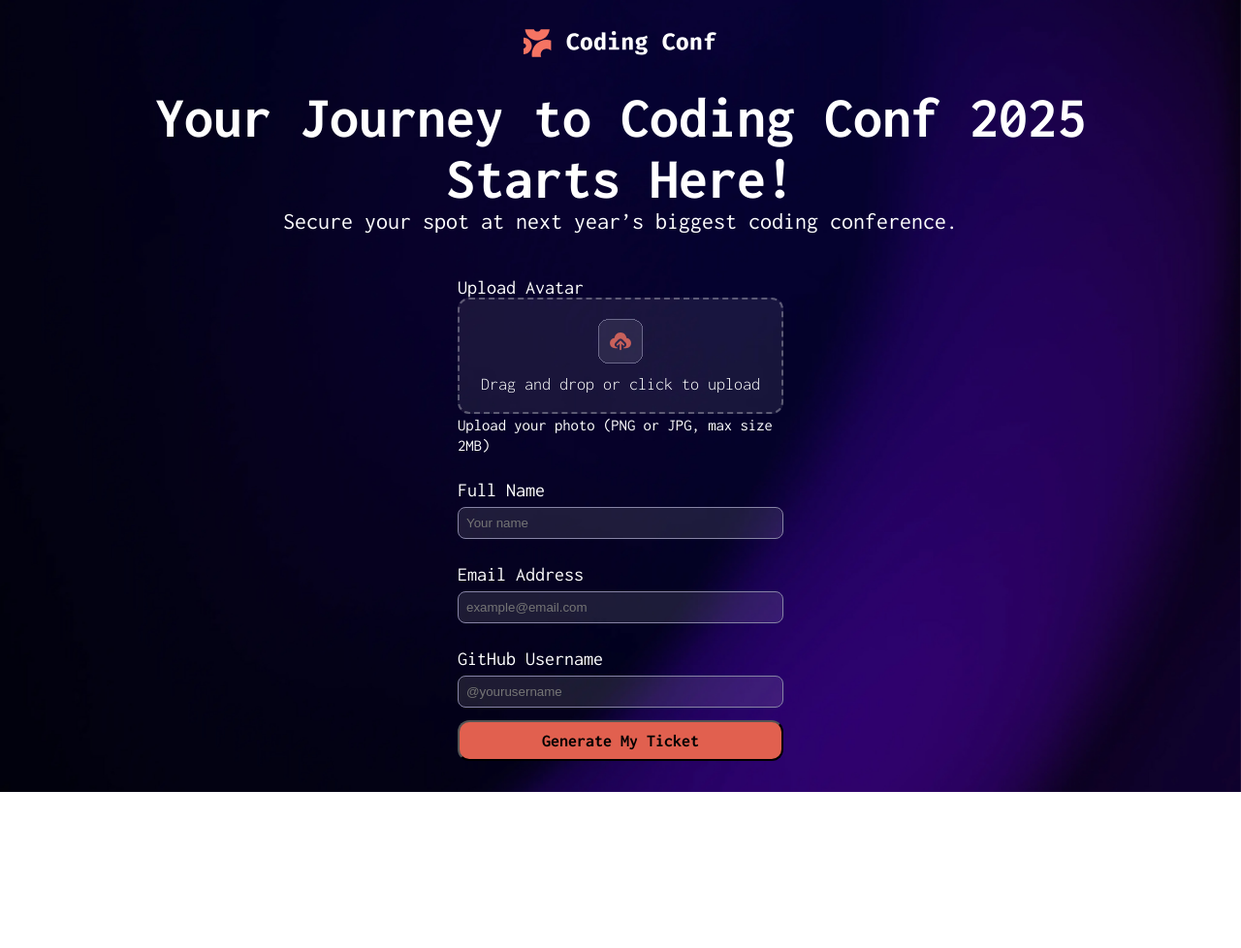
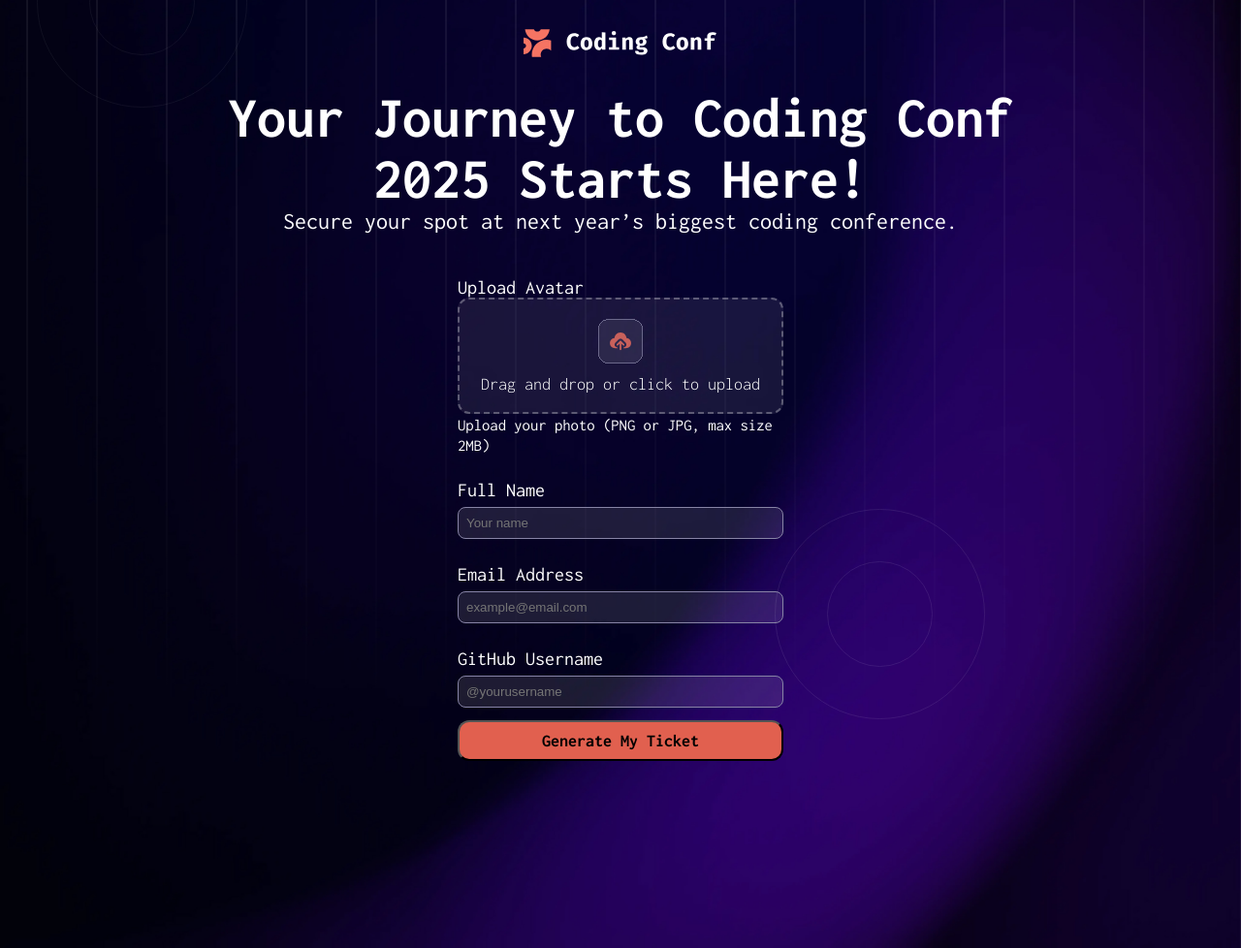
Before and after one commit to shinnmar/conference-ticket-generator-FQ, a plain HTML site: page index.html in a window 1280 px wide. Shown: the whole page at 97% size. Before the commit the page ends 817 px from the top, so only its background shows below. Drawn offline with Linux system fonts and the light colour scheme.

Commit message:
style: added circle and pattern vectors

```diff
--- a/index.html
+++ b/index.html
@@ -17,10 +17,13 @@
 </header>
 
 <body>
+  <img class="pattern" src="/src/imgs/pattern.svg" alt="pattern">
+  <img class="left" src="/src/imgs/circles_left.svg" alt="circle left">
+
   <main>
     <section class="main-section">
       <div class="container">
-        <h1 class="title">Your Journey to Coding Conf 2025 Starts Here!</h1>
+        <h1 class="title">Your Journey to Coding Conf <br> 2025 Starts Here!</h1>
         <p class="subtitle">Secure your spot at next year’s biggest coding conference.</p>
 
         <form id="ticketForm">
@@ -39,9 +42,10 @@
             <small>Upload your photo (PNG or JPG, max size 2MB)</small>
           </div>
 
-          <div class="form-group">
+          <div class="form-group fullName">
             <label for="fullName">Full Name</label>
             <input type="text" name="name" id="name" placeholder="Your name" required>
+              <img class="right" src="/src/imgs/circles_right.svg" alt="circle right">
           </div>
 
           <div class="form-group">
--- a/src/css/styles.css
+++ b/src/css/styles.css
@@ -17,6 +17,33 @@ html {
   font-size: 62.5%;
 }
 
+.pattern {
+  width: 100%;
+  z-index: -1;
+}
+
+.left {
+  left: 3%;
+  top: -13%;
+  opacity: 50%;
+}
+
+.right {
+  top: 50%;
+  right: -62%;
+  opacity: 80%;
+}
+
+.left,
+.right,
+.pattern {
+  position: absolute;
+}
+
+.fullName {
+  position: relative;
+}
+
 body {
   background-image: url("../imgs/background.jpg");
   background-repeat: no-repeat;
@@ -27,6 +54,7 @@ body {
   align-items: center;
   flex-direction: column;
   min-height: 100vh;
+  position: relative;
 
   h1 {
     font-size: 6rem;
@@ -106,7 +134,7 @@ form {
     border: none;
     background: rgba(255, 255, 255, 0.1);
     color: #fff;
-    border: 1px solid #8784A5;
+    border: 1px solid #8784a5;
     margin: 0.7rem 0 0;
   }
 }
--- a/src/js/main.js
+++ b/src/js/main.js
@@ -1,3 +1,36 @@
+
+
+
+
+
+
+
+
+
+
+
+
+
+
+//👩🏽‍💻 Happy Programmers' Day 🎉
+const gdgCallao = "💙 GDG Callao 💙";
+
+function celebrate() {
+  console.log(
+    `¡Hola, Comunidad! Hoy celebramos el talento
+    y la pasión por el código.
+    ¡Feliz Día, Programadores :)!`
+  );
+  console.log(
+    `Gracias por ser parte
+     de ${gdgCallao}`);
+}
+
+celebrate();
+
+
+
+
 const uploadBox = document.getElementById("upload-box");
 const fileInput = document.getElementById("avatar");
 
@@ -8,10 +41,9 @@ function handleFile(file) {
 }
 
 // click the uploadBox - open input file
-uploadBox.addEventListener("click", () =>{
+uploadBox.addEventListener("click", () => {
   fileInput.click();
 });
-
 
 // select the file from input
 fileInput.addEventListener("change", () => {
```
Also changed, not shown: src/imgs/circles_left.svg (added), src/imgs/circles_right.svg (added).
